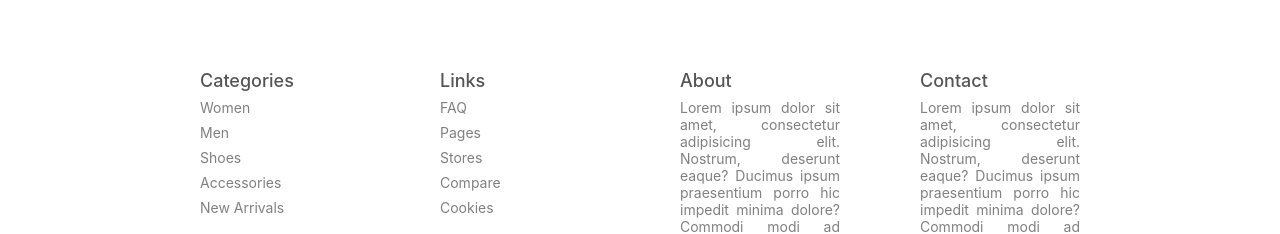
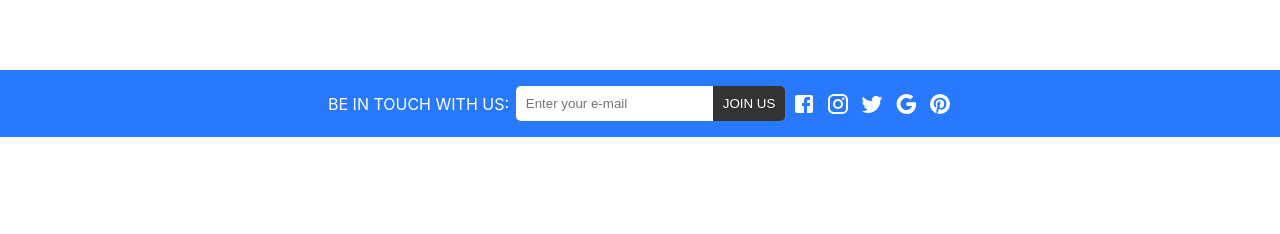
Before and after one commit to GouravKumar13/E-commerce, a React (Create React App) app: page / in a window 1280 px wide. Shown: the part 2660-2894 px from the top of the page. Built offline with nearby package versions, Linux system fonts and the light colour scheme.

Commit message:
added: Contact section

```diff
--- /dev/null
+++ b/src/Components/Contact/Contact.js
@@ -0,0 +1,30 @@
+import React from 'react'
+import "./Contact.scss"
+import FacebookIcon from '@mui/icons-material/Facebook';
+import InstagramIcon from '@mui/icons-material/Instagram';
+import TwitterIcon from '@mui/icons-material/Twitter';
+import GoogleIcon from '@mui/icons-material/Google';
+import PinterestIcon from '@mui/icons-material/Pinterest';
+const Contact = () => {
+    return (
+        <div className='contact'>
+            <div className="wrapper">
+                <span>BE IN TOUCH WITH US:</span>
+                <div className="mail">
+                    <input type="text" placeholder='Enter your e-mail' />
+                    <button>JOIN US</button>
+                </div>
+
+                <div className="icon-socialMedia">
+                    <FacebookIcon className='icons' />
+                    <InstagramIcon className='icons' />
+                    <TwitterIcon className='icons' />
+                    <GoogleIcon className='icons' />
+                    <PinterestIcon className='icons' />
+                </div>
+            </div>
+        </div >
+    )
+}
+
+export default Contact
--- /dev/null
+++ b/src/Components/Contact/Contact.scss
@@ -0,0 +1,38 @@
+.contact {
+  background-color: #2879fe;
+  color: white;
+  padding: 1rem;
+  display: flex;
+  justify-content: center;
+  align-items: center;
+
+  .wrapper {
+    width: 50%;
+    display: flex;
+    align-items: center;
+    justify-content: space-between;
+    input {
+      padding: 10px;
+      border: none;
+      border-top-left-radius: 5px;
+      border-bottom-left-radius: 5px;
+    }
+    button {
+      padding: 10px;
+      color: white;
+      background-color: #333;
+      border: none;
+      border-top-right-radius: 5px;
+      border-bottom-right-radius: 5px;
+      cursor: pointer;
+    }
+    .icon-socialMedia {
+      display: flex;
+      gap: 10px;
+      cursor: pointer;
+      .icons:hover {
+        background-color: rgb(27, 83, 206);
+      }
+    }
+  }
+}
--- a/src/Components/Home/Home.js
+++ b/src/Components/Home/Home.js
@@ -4,6 +4,7 @@
 import Slider from "../Slider/Slider";
 import FeaturedProduct from "../FeaturedProducts/FeaturedProduct";
 import Categories from "../Categories/Categories";
+import Contact from "../Contact/Contact";
 
 const Home = () => {
   return (
@@ -11,6 +12,7 @@
       <FeaturedProduct type="Featured" />
       <Categories />
       <FeaturedProduct type="Trending" />
+      <Contact />
     </div>
   )
 };
```
